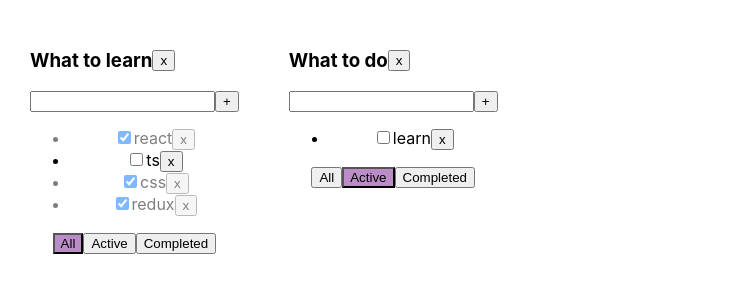
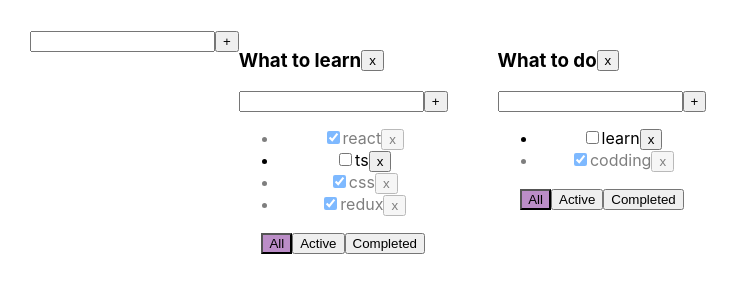
Before and after one commit to Elena-Cake/todoList, a React (Create React App) app: page / in a window 1280 px wide. Shown: the top 300 px of the page, without its empty margins (0-739 px from the left). Built offline with nearby package versions, Linux system fonts and the light colour scheme.

Commit message:
add AddForm and add todolist

```diff
--- a/src/App.tsx
+++ b/src/App.tsx
@@ -3,6 +3,7 @@ import './App.css';
 import { TodoList } from './components/TodoList/TodoList';
 import { FilterValuesType, taskType, todoListType } from './types/types';
 import { v1 } from 'uuid';
+import { AddItemForm } from './components/AddItemForm/AddItemForm';
 
 const initTasks: taskType[] = [
   { id: v1(), isDone: true, title: 'react' },
@@ -19,7 +20,7 @@ const idList1 = v1()
 const idList2 = v1()
 const initTodoLists: todoListType[] = [
   { id: idList1, title: 'What to learn', filter: 'all' },
-  { id: idList2, title: 'What to do', filter: 'active' },
+  { id: idList2, title: 'What to do', filter: 'all' },
 ]
 
 function App() {
@@ -61,6 +62,12 @@ function App() {
     setTasks({ ...tasks })
   }
 
+  const addTodoList = (title: string) => {
+    const newTodoList = { id: v1(), title: title, filter: 'all' as FilterValuesType }
+    setTodoLists([newTodoList, ...todoLists])
+    setTasks({ [newTodoList.id]: [], ...tasks })
+  }
+
   const todoListsElements = todoLists.map((list) => {
     let tasksForTodoList = tasks[list.id]
     if (list.filter === 'completed') {
@@ -87,6 +94,7 @@ function App() {
 
   return (
     <div className="App">
+      <AddItemForm addItem={addTodoList} />
       {todoListsElements}
     </div>
   );
--- /dev/null
+++ b/src/components/AddItemForm/AddItemForm.css
@@ -0,0 +1,38 @@
+.App {
+  text-align: center;
+}
+
+.App-logo {
+  height: 40vmin;
+  pointer-events: none;
+}
+
+@media (prefers-reduced-motion: no-preference) {
+  .App-logo {
+    animation: App-logo-spin infinite 20s linear;
+  }
+}
+
+.App-header {
+  background-color: #282c34;
+  min-height: 100vh;
+  display: flex;
+  flex-direction: column;
+  align-items: center;
+  justify-content: center;
+  font-size: calc(10px + 2vmin);
+  color: white;
+}
+
+.App-link {
+  color: #61dafb;
+}
+
+@keyframes App-logo-spin {
+  from {
+    transform: rotate(0deg);
+  }
+  to {
+    transform: rotate(360deg);
+  }
+}
--- /dev/null
+++ b/src/components/AddItemForm/AddItemForm.tsx
@@ -0,0 +1,42 @@
+import React, { useState } from 'react';
+
+type PropsType = {
+  addItem: (title: string) => void
+}
+
+export const AddItemForm: React.FC<PropsType> = ({
+  addItem
+}) => {
+
+  const [inputValue, setInputValue] = useState('')
+  const [error, setError] = useState(null as string | null)
+
+  const handleAddTask = (e: React.FormEvent<HTMLFormElement>) => {
+    e.preventDefault()
+    if (inputValue.trim() === '') {
+      setError('empty task')
+      return
+    }
+    addItem(inputValue)
+    setError(null)
+    setInputValue('')
+  }
+
+  const onInputValueChange = (e: React.FormEvent<HTMLInputElement>) => {
+    setError(null)
+    setInputValue(e.currentTarget.value)
+  }
+
+  return (
+
+    <form onSubmit={handleAddTask}>
+      <input value={inputValue}
+        onChange={onInputValueChange}
+        className={`${error ? 'error' : ''}`}
+      />
+      <button >+</button>
+      <span className={`error-message`}>{error}</span>
+    </form>
+
+  );
+}
--- a/src/components/TodoList/TodoList.tsx
+++ b/src/components/TodoList/TodoList.tsx
@@ -1,6 +1,7 @@
 import React, { useState } from 'react';
 import './TodoList.css';
 import { FilterValuesType, taskType } from '../../types/types';
+import { AddItemForm } from '../AddItemForm/AddItemForm';
 
 type PropsType = {
   idList: string
@@ -30,15 +31,8 @@ export const TodoList: React.FC<PropsType> = ({
     </li>
   )
 
-  const handleAddTask = (e: React.FormEvent<HTMLFormElement>) => {
-    e.preventDefault()
-    if (inputValue.trim() === '') {
-      setError('empty task')
-      return
-    }
+  const handleAddTask = (inputValue: string) => {
     addTask(inputValue, idList)
-    setError(null)
-    setInputValue('')
   }
 
   const onInputValueChange = (e: React.FormEvent<HTMLInputElement>) => {
@@ -53,14 +47,7 @@ export const TodoList: React.FC<PropsType> = ({
           <h3>{title}</h3>
           <button onClick={() => removeList(idList)} >x</button>
         </div>
-        <form onSubmit={handleAddTask}>
-          <input value={inputValue}
-            onChange={onInputValueChange}
-            className={`${error ? 'error' : ''}`}
-          />
-          <button >+</button>
-          <span className={`error-message`}>{error}</span>
-        </form>
+        <AddItemForm addItem={handleAddTask} />
         <ul>
           {tasksElements}
         </ul>
```
